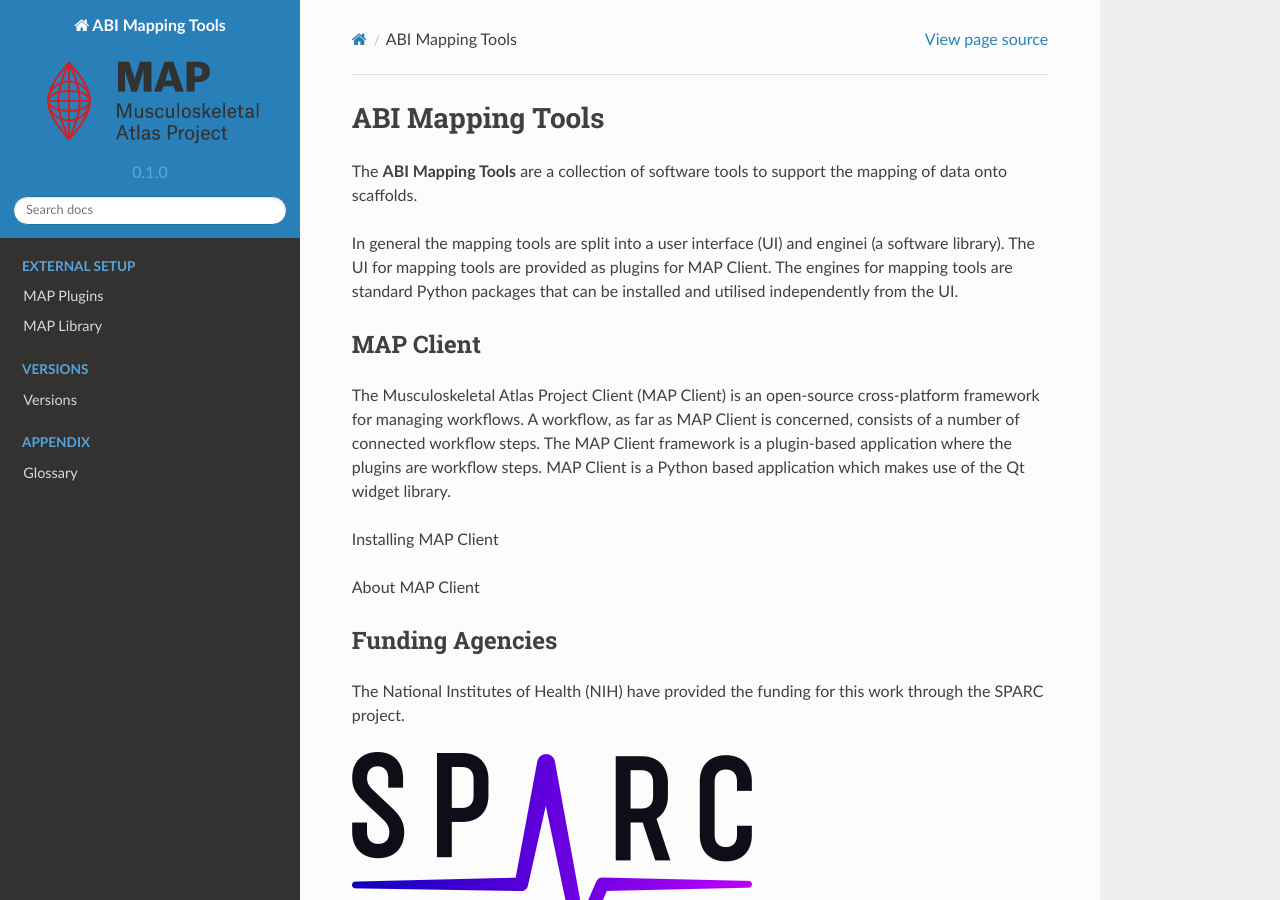
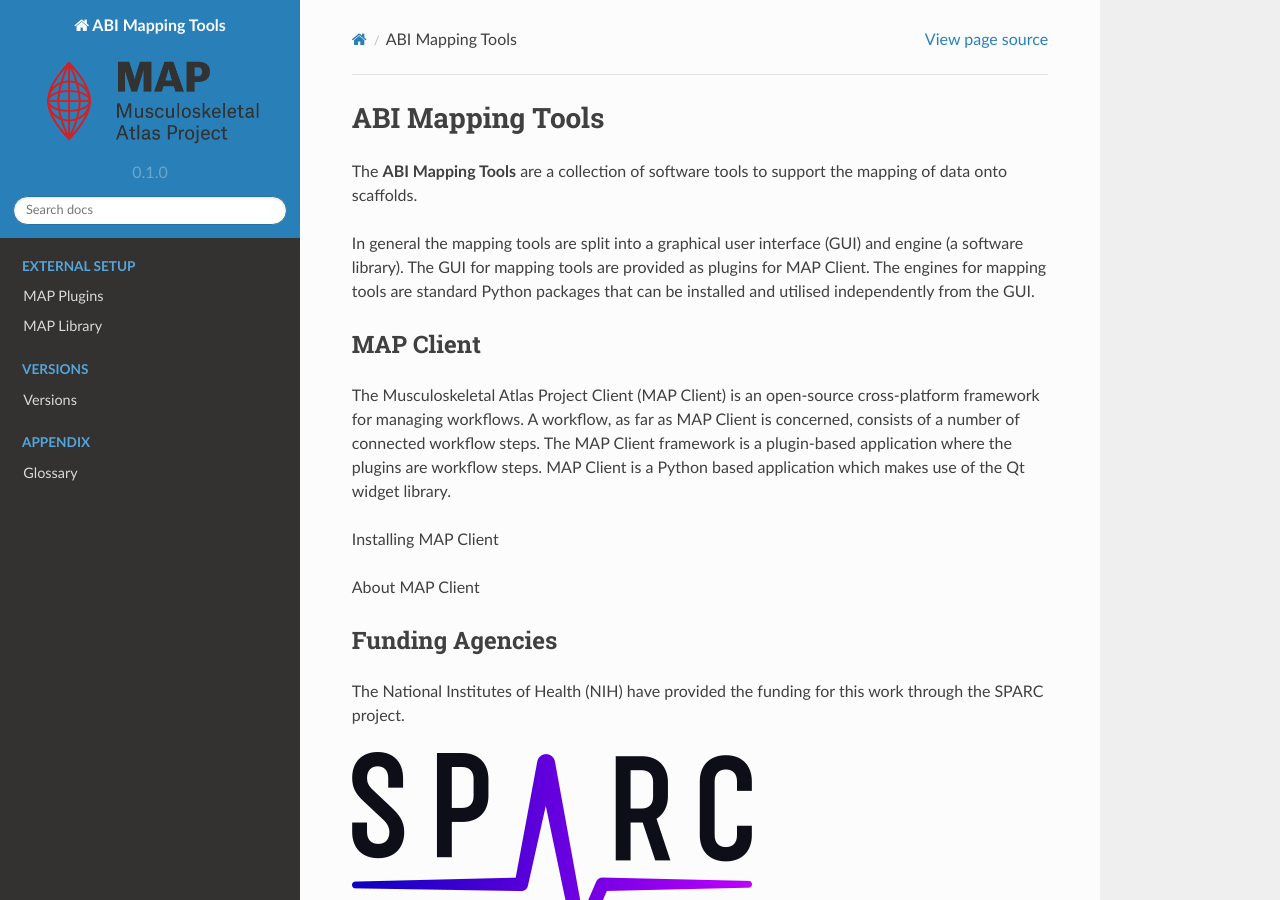
Before and after one commit to ABI-Tutorials/ABI-MappingTools, a Sphinx documentation site: the page built from docs/index.rst, in a window 1280 px wide and 900 px high. Built offline with Sphinx 7.4.7 and the Read the Docs theme 2.0.0, drawn with Linux system fonts in a browser that asks for light colours; pages that are not in the unit, such as notebooks, are missing from menus.

Commit message:
Correct typo in index page.

```diff
--- a/docs/index.rst
+++ b/docs/index.rst
@@ -3,9 +3,9 @@
 
 The **ABI Mapping Tools** are a collection of software tools to support the mapping of data onto scaffolds.
 
-In general the mapping tools are split into a user interface (UI) and enginei (a software library).
-The UI for mapping tools are provided as plugins for MAP Client.
-The engines for mapping tools are standard Python packages that can be installed and utilised independently from the UI.
+In general the mapping tools are split into a graphical user interface (GUI) and engine (a software library).
+The GUI for mapping tools are provided as plugins for MAP Client.
+The engines for mapping tools are standard Python packages that can be installed and utilised independently from the GUI.
 
 MAP Client
 ----------
```
